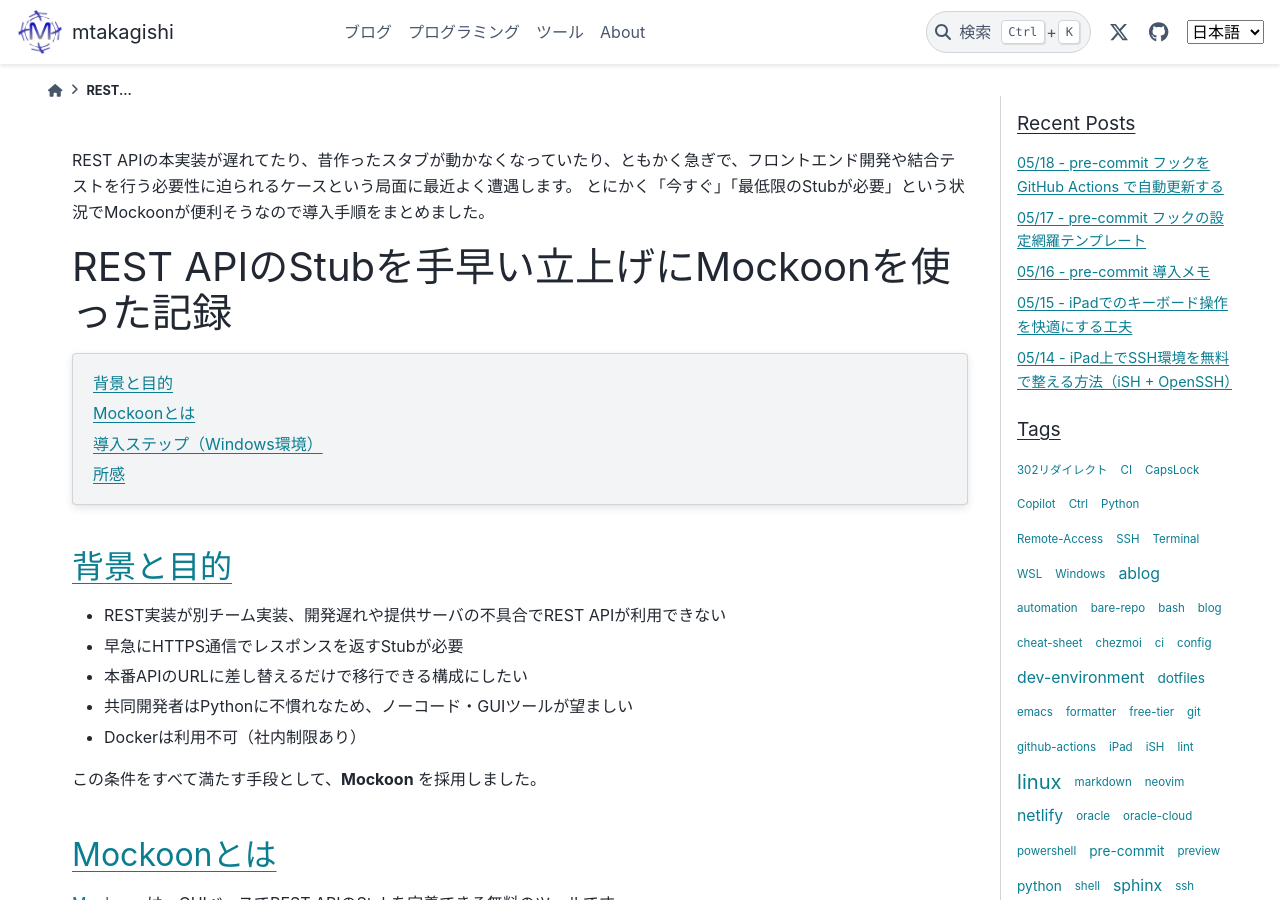
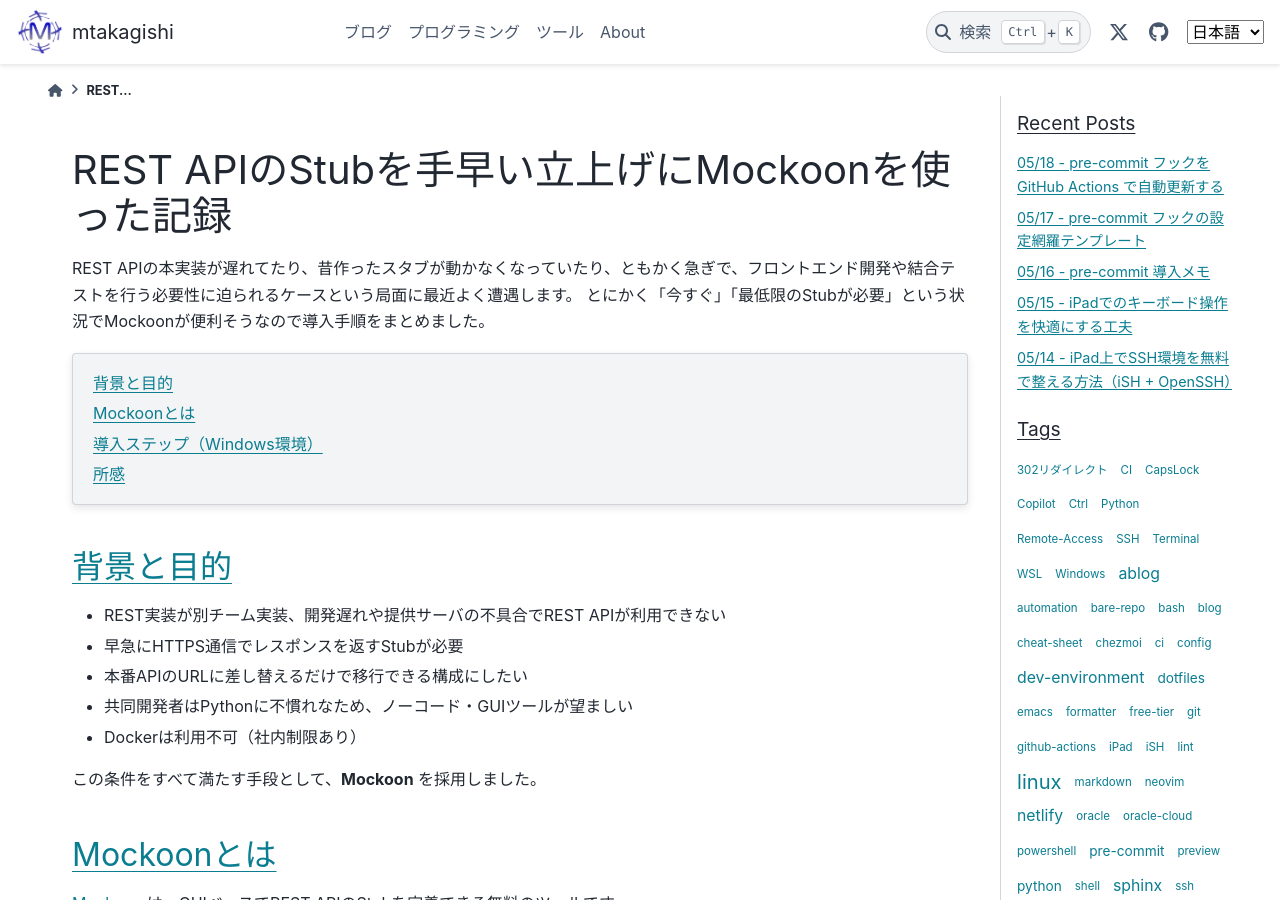
Before and after one commit to mtakagishi/note, a Sphinx documentation site: the page built from docs/blog/posts/2025-05-19-mockoon-https-stub-windows.rst, in a window 1280 px wide and 900 px high. Built offline with Sphinx 7.4.7 and the PyData theme 0.15.4, drawn with Linux system fonts in a browser that asks for light colours.

```diff
--- a/docs/blog/posts/2025-05-19-mockoon-https-stub-windows.rst
+++ b/docs/blog/posts/2025-05-19-mockoon-https-stub-windows.rst
@@ -4,12 +4,12 @@
    :author: mtakagishi
    :language: ja
 
-REST APIの本実装が遅れてたり、昔作ったスタブが動かなくなっていたり、ともかく急ぎで、フロントエンド開発や結合テストを行う必要性に迫られるケースという局面に最近よく遭遇します。
-とにかく「今すぐ」「最低限のStubが必要」という状況でMockoonが便利そうなので導入手順をまとめました。
-
 ================================================================
 REST APIのStubを手早い立上げにMockoonを使った記録
 ================================================================
+
+REST APIの本実装が遅れてたり、昔作ったスタブが動かなくなっていたり、ともかく急ぎで、フロントエンド開発や結合テストを行う必要性に迫られるケースという局面に最近よく遭遇します。
+とにかく「今すぐ」「最低限のStubが必要」という状況でMockoonが便利そうなので導入手順をまとめました。
 
 .. contents::
    :local:
```
